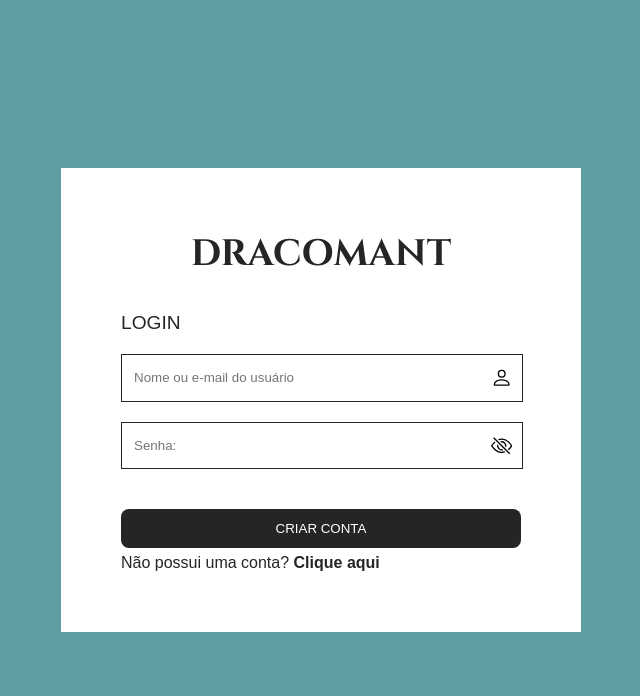
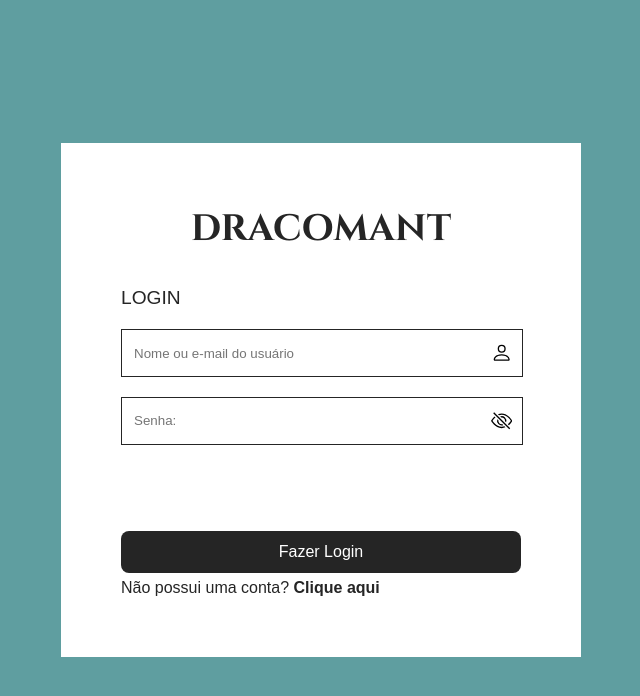
Before and after one commit to Kinz2901/Dracomant-React, a React (Vite) app: page /login in a window 1280 px wide. Shown: the top 696 px of the page, without its empty margins (319-959 px from the left). Built offline with nearby package versions, Linux system fonts and the light colour scheme.

Commit message:
coloquei o google authe e criei a pasta com o arquivo hooks

```diff
--- a/package.json
+++ b/package.json
@@ -10,6 +10,8 @@
     "preview": "vite preview"
   },
   "dependencies": {
+    "@react-oauth/google": "^0.11.1",
+    "jwt-decode": "^3.1.2",
     "react": "^18.2.0",
     "react-dom": "^18.2.0",
     "react-icons": "^4.11.0",
--- a/src/Pages/Login/index.jsx
+++ b/src/Pages/Login/index.jsx
@@ -1,10 +1,18 @@
 import { BsPerson, BsEyeSlash, BsEye } from "react-icons/bs";
 import styles from "../CriarLogin/index.module.css";
+import styles2 from "./index.module.css";
 import { Link } from "react-router-dom";
 import { useState } from "react";
+import { GoogleOAuthProvider, GoogleLogin } from '@react-oauth/google';
+import jwt_decode from "jwt-decode";
 
 export default function Login() {
   const [visiblePass, setVisiblePass] = useState(false);
+
+  const [ name, setName ] = useState()
+  const [ email, setEmail ] = useState()
+  const [ picture, setPicture ] = useState()
+  const [ logger, setLogger ] = useState(false)
 
   return (
     <>
@@ -48,9 +56,36 @@ export default function Login() {
               )}
             </div>
             <span className={styles.err} id="password-error"></span>
-            <button type="submit" className={styles.botao}>
-              CRIAR CONTA
-            </button>
+            <div className={styles2.googleAut}>
+              <GoogleOAuthProvider
+                    clientId="261842505322-v7a5fkv11k9bhmr1k1erst3rvfssia52.apps.googleusercontent.com">
+                      <GoogleLogin
+                      onSuccess={credentialResponse => {
+                        var decoded = jwt_decode(credentialResponse.credential);
+                        console.log(decoded);
+              setName(decoded.name)
+              setEmail(decoded.email)
+              setPicture(decoded.picture)
+              setLogger(true)
+                      }}
+                      onError={() => {
+              console.log('Login Failed');
+                      }}
+                      />
+                    </GoogleOAuthProvider>
+            </div>
+      {
+        picture ?
+        <div>
+          <h2>Bem vindo {name}</h2>
+          <p>{email}</p>
+            <img src={picture} alt="" />
+        </div> :
+        null
+      }
+            <Link to={logger ? "/" : "/login"} className={`${styles.botao} ${styles2.botao}`}>
+              Fazer Login
+            </Link>
             <p className={styles.possuiConta}>
               Não possui uma conta?{" "}
               <Link
--- a/src/Pages/Login/index.module.css
+++ b/src/Pages/Login/index.module.css
@@ -0,0 +1,9 @@
+.googleAut {
+    margin: auto;
+    background-color: aqua;
+}
+
+.botao {
+    text-align: center;
+    text-decoration: none;
+}
```
Also changed, not shown: src/hooks/useValidate.js (added), 1 other file (tests, documents, lock files or other folders).
